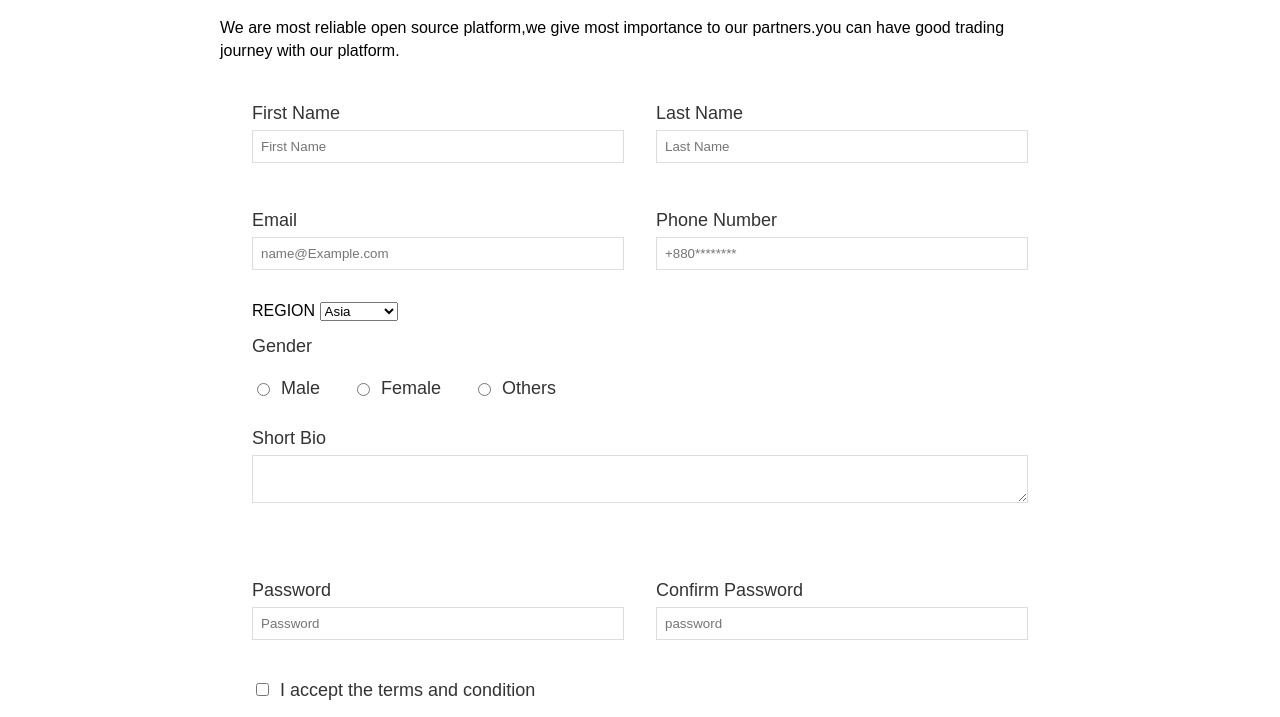
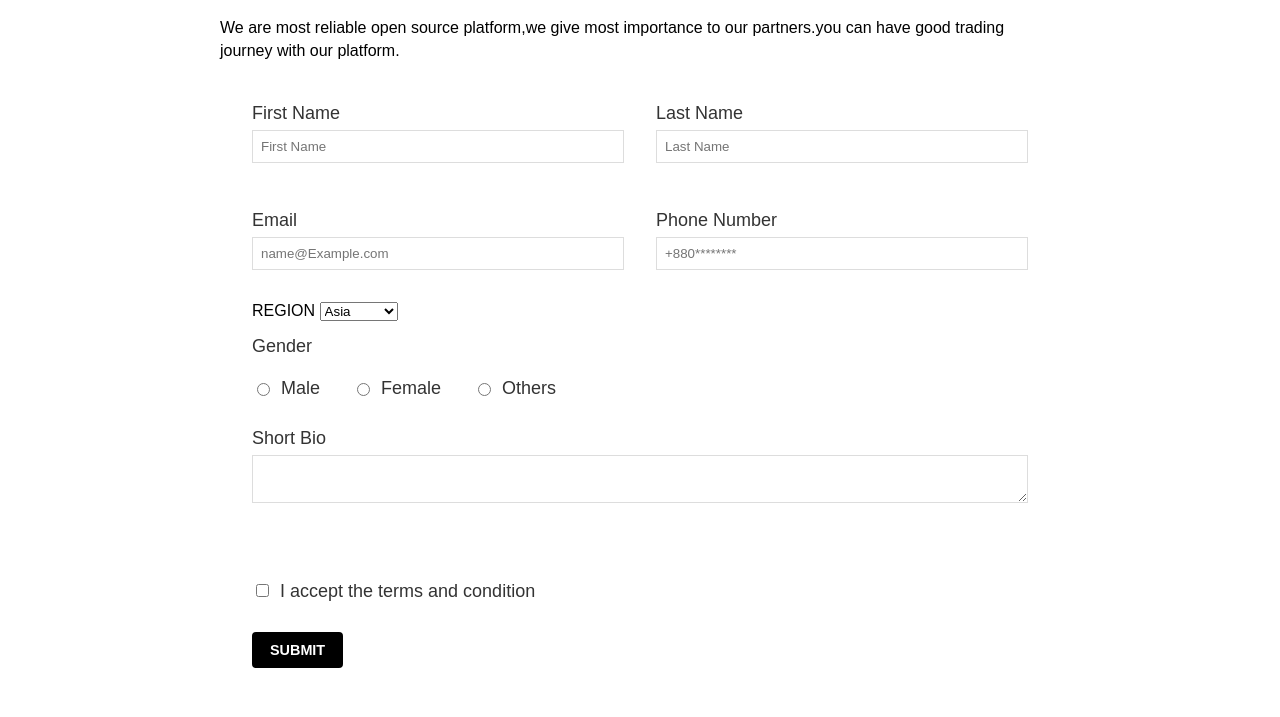
Before and after one commit to sks006/Multi-page-investing-website, a plain HTML site: page html/contact.html in a window 1280 px wide. Shown: the part 235-952 px from the top of the page. Drawn offline with Linux system fonts and the light colour scheme.

Commit message:
password in able

```diff
--- a/html/contact.html
+++ b/html/contact.html
@@ -162,7 +162,7 @@
                               <label for="bio">Short Bio</label>
                               <textarea id="bio"></textarea>
                          </div>
-                         <div class="inline_form">
+                         <!-- <div class="inline_form">
                               <div class="form_group">
                                    <label for="password">Password</label>
                                    <input
@@ -179,7 +179,7 @@
                                         placeholder="password"
                                         id="password2" />
                               </div>
-                         </div>
+                         </div> -->
                          <div class="form_group">
                               <div class="radio_inline">
                                    <input type="checkbox" id="aggrement" />
```
